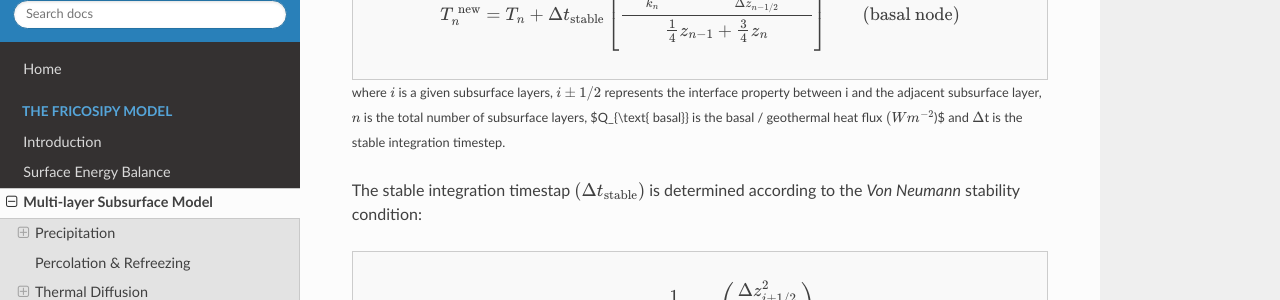
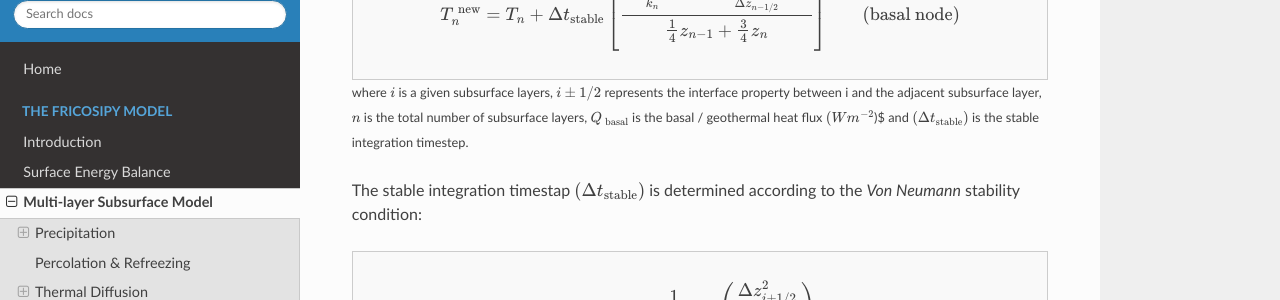
Before and after one commit to MarcusGastaldello/FRICOSIPY, an MkDocs documentation site: the page built from docs/subsurface_model.md, in a window 1280 px wide and 900 px high, scrolled down 834 px. Shown: the part 150-450 px from the top of the window. Built offline with MkDocs 1.6.1, drawn with Linux system fonts in a browser that asks for light colours.

Commit message:
Update subsurface_model.md

```diff
--- a/docs/subsurface_model.md
+++ b/docs/subsurface_model.md
@@ -45,7 +45,7 @@ $$
 
 </div>
 
-<small>where $i$ is a given subsurface layers, $i \pm 1/2$ represents the interface property between i and the adjacent subsurface layer, $n$ is the total number of subsurface layers, $Q_{\text{ basal}} is the basal / geothermal heat flux $(W m^{-2}$)$ and $\Delta$t is the stable integration timestep. </small>
+<small>where $i$ is a given subsurface layers, $i \pm 1/2$ represents the interface property between i and the adjacent subsurface layer, $n$ is the total number of subsurface layers, $Q_{\text{ basal}}$ is the basal / geothermal heat flux $(W m^{-2}$)$ and $(\Delta t_{\text{stable}})$ is the stable integration timestep. </small>
 
 The stable integration timestap $(\Delta t_{\text{stable}})$ is determined according to the *Von Neumann* stability condition:
 
```
